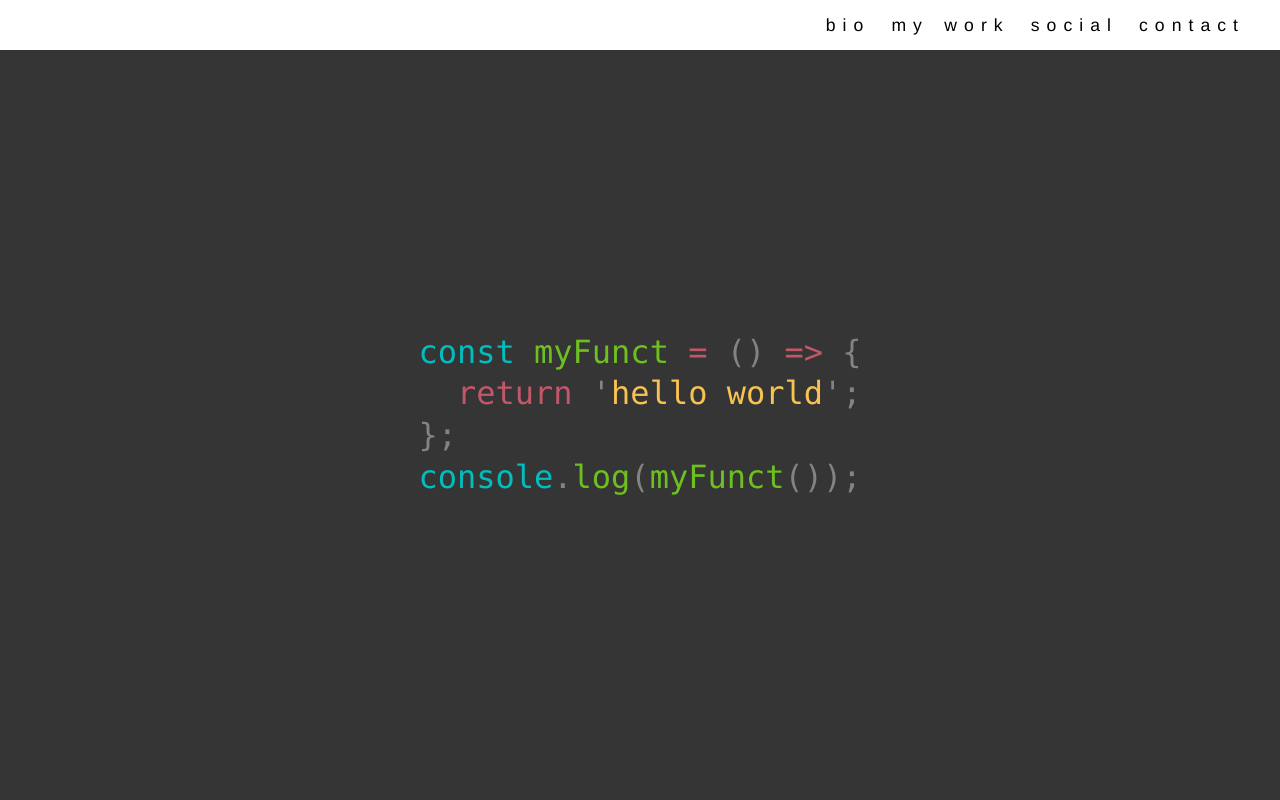
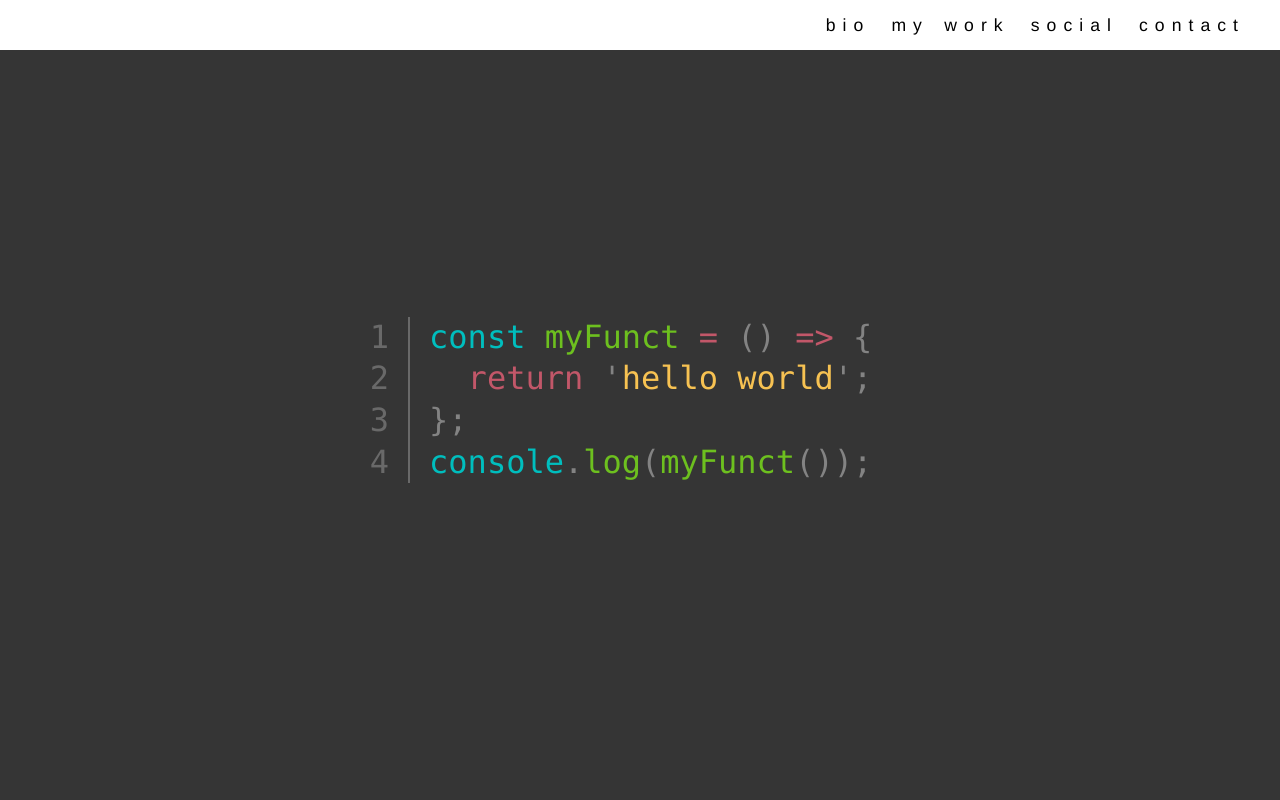
Before and after one commit to HTMLGhozt/Portfolio, a website: page index.html in a window 1280 px wide. Shown: the top 800 px of the page. Drawn offline with Linux system fonts and the light colour scheme.

Commit message:
added number lines

```diff
--- a/index.html
+++ b/index.html
@@ -24,9 +24,15 @@
       </nav>
     </div>
     <header>
-      <div class="javascript">
+      <!-- <div class="javascript">
         <span class="global-var">const</span> <span class="declaration">myFunct</span> = <span class="symbol">()</span> => <span class="symbol">{</span><br />&nbsp;&nbsp;return <span class='symbol'>'</span><a href="#bio" class="text">hello world</a><span class='symbol'>';</span><br /><span class="symbol">};</span><br /><span class="global-var">console</span><span class='symbol'>.</span><span class="declaration">log</span><span class="symbol">(</span><span class="declaration">myFunct</span><span class="symbol">());</span>
-      </div>
+      </div> -->
+      <ol class="javascript">
+        <li><span class="global-var">const</span> <span class="declaration">myFunct</span> = <span class="symbol">()</span> => <span class="symbol">{</span></li>
+        <li>&nbsp;&nbsp;return <span class='symbol'>'</span><a href="#bio" class="text">hello world</a><span class='symbol'>';</span></li>
+        <li><span class="symbol">};</span></li>
+        <li><span class="global-var">console</span><span class='symbol'>.</span><span class="declaration">log</span><span class="symbol">(</span><span class="declaration">myFunct</span><span class="symbol">());</span></li>
+      </ol>
     </header>
     <section id='bio' class='bio'>
       <h2 class='bio__title'>Bio</h2>
--- a/styles.css
+++ b/styles.css
@@ -1,7 +1,8 @@
 body, section {
   margin: 0;
   padding: 0;
-  min-height: 100vh
+  min-height: 100vh;
+  counter-reset: level1;
 }
 section {
   padding-top: 30px;
@@ -19,6 +20,7 @@ section:nth-child(even) {
   align-items: center;
   white-space: nowrap;
   background-color: white;
+  z-index: 1;
 }
 .main-nav {
   padding: 0 30px;
@@ -97,11 +99,20 @@ header {
 }
 /* Code Header colors */
 .javascript {
-  padding-top: 30px;
   font-size: 2em;
   font-family: "Lucida Console", Monaco, monospace;
   color: rgb(194, 87, 105);
   line-height: 1.3em;
+  border-left: 2px solid dimgray;
+  padding-left: 0;
+  list-style-type: none;
+}
+.javascript > li:before {
+  content: counter(level1);
+  counter-increment: level1;
+  position: relative;
+  left: -40px;
+  color: dimgrey;
 }
 .symbol {
   color: rgb(131, 131, 131);
@@ -117,7 +128,7 @@ header {
   text-decoration: none;
   transition: all 1s ease;
 }
-.javascript:hover > .text {
+.javascript:hover .text {
   font-size: 1.5em;
   line-height: 1.5em;
 }
```
